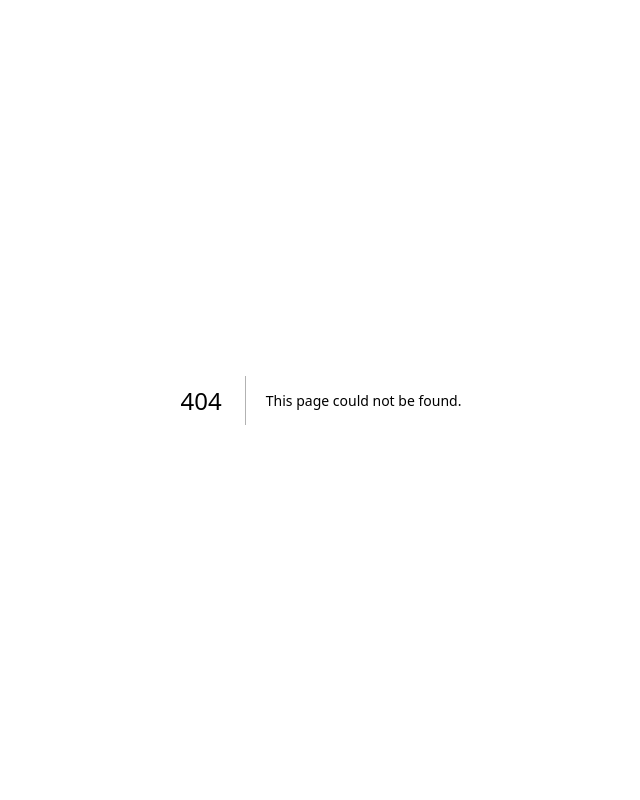
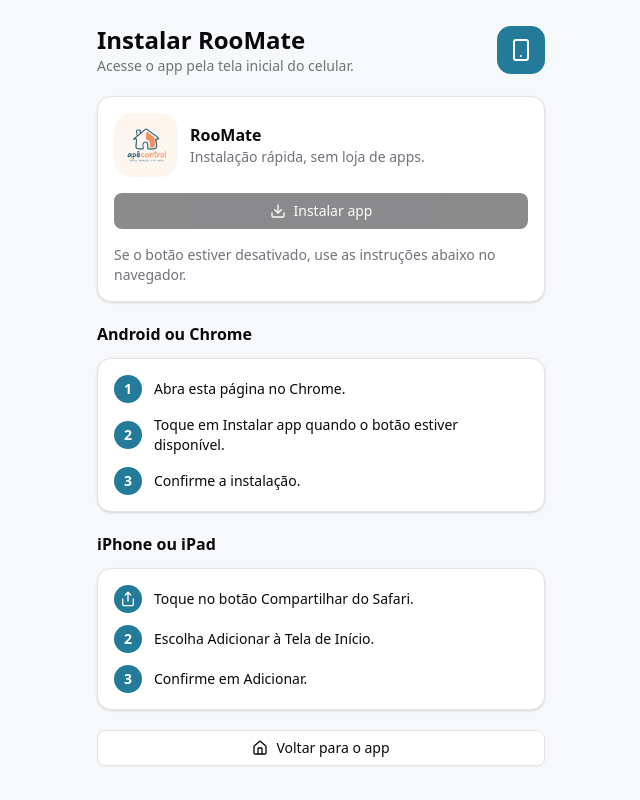
Before and after one commit to AristotelesAlves/RooMate, a Next.js app: page /instalar in a window 1280 px wide. Before the commit this address had no page. Shown: the whole page, without its empty margins (319-959 px from the left). Built offline with nearby package versions, Linux system fonts and the light colour scheme.

Commit message:
Add PWA install page

```diff
--- /dev/null
+++ b/app/instalar/page.tsx
@@ -0,0 +1,168 @@
+"use client"
+
+import { Button } from "@/components/ui/button"
+import { Card, CardDescription } from "@/components/ui/card"
+import { CheckCircle2, Download, Home, Share, Smartphone } from "lucide-react"
+import Image from "next/image"
+import Link from "next/link"
+import type { ReactNode } from "react"
+import { useEffect, useState } from "react"
+
+type BeforeInstallPromptEvent = Event & {
+  prompt: () => Promise<void>
+  userChoice: Promise<{
+    outcome: "accepted" | "dismissed"
+    platform: string
+  }>
+}
+
+type NavigatorWithStandalone = Navigator & {
+  standalone?: boolean
+}
+
+function isAppInstalled() {
+  if (typeof window === "undefined") {
+    return false
+  }
+
+  const standalone = window.matchMedia("(display-mode: standalone)").matches
+  const navigator = window.navigator as NavigatorWithStandalone
+
+  return standalone || Boolean(navigator.standalone)
+}
+
+export default function InstallPage() {
+  const [installPrompt, setInstallPrompt] = useState<BeforeInstallPromptEvent | null>(null)
+  const [isInstalled, setIsInstalled] = useState(isAppInstalled)
+
+  useEffect(() => {
+    function handleBeforeInstallPrompt(event: Event) {
+      event.preventDefault()
+      setInstallPrompt(event as BeforeInstallPromptEvent)
+    }
+
+    function handleAppInstalled() {
+      setInstallPrompt(null)
+      setIsInstalled(true)
+    }
+
+    window.addEventListener("beforeinstallprompt", handleBeforeInstallPrompt)
+    window.addEventListener("appinstalled", handleAppInstalled)
+
+    return () => {
+      window.removeEventListener("beforeinstallprompt", handleBeforeInstallPrompt)
+      window.removeEventListener("appinstalled", handleAppInstalled)
+    }
+  }, [])
+
+  async function handleInstall() {
+    if (!installPrompt) {
+      return
+    }
+
+    await installPrompt.prompt()
+    const choice = await installPrompt.userChoice
+
+    if (choice.outcome === "accepted") {
+      setIsInstalled(true)
+    }
+
+    setInstallPrompt(null)
+  }
+
+  return (
+    <main className="min-h-svh bg-[#F7F8FA] px-4 py-6">
+      <div className="mx-auto flex max-w-md flex-col gap-5">
+        <section className="flex items-center justify-between">
+          <div>
+            <h1 className="text-2xl font-semibold">Instalar RooMate</h1>
+            <p className="text-sm text-muted-foreground">
+              Acesse o app pela tela inicial do celular.
+            </p>
+          </div>
+          <div className="rounded-xl bg-[#237B99] p-3 text-white">
+            <Smartphone />
+          </div>
+        </section>
+
+        <Card className="gap-4 p-4">
+          <div className="flex items-center gap-3">
+            <Image
+              alt="RooMate"
+              className="h-16 w-16 rounded-2xl"
+              height={64}
+              src="/icon-192.png"
+              width={64}
+            />
+            <div>
+              <h2 className="font-semibold">RooMate</h2>
+              <CardDescription>Instalação rápida, sem loja de apps.</CardDescription>
+            </div>
+          </div>
+
+          {isInstalled ? (
+            <Button disabled>
+              <CheckCircle2 />
+              App instalado
+            </Button>
+          ) : (
+            <Button disabled={!installPrompt} onClick={handleInstall}>
+              <Download />
+              Instalar app
+            </Button>
+          )}
+
+          {!installPrompt && !isInstalled ? (
+            <CardDescription>
+              Se o botão estiver desativado, use as instruções abaixo no navegador.
+            </CardDescription>
+          ) : null}
+        </Card>
+
+        <section className="flex flex-col gap-3">
+          <h2 className="font-semibold">Android ou Chrome</h2>
+          <Card className="gap-3 p-4">
+            <Step number="1" text="Abra esta página no Chrome." />
+            <Step number="2" text="Toque em Instalar app quando o botão estiver disponível." />
+            <Step number="3" text="Confirme a instalação." />
+          </Card>
+        </section>
+
+        <section className="flex flex-col gap-3">
+          <h2 className="font-semibold">iPhone ou iPad</h2>
+          <Card className="gap-3 p-4">
+            <Step icon={<Share size={16} />} text="Toque no botão Compartilhar do Safari." />
+            <Step number="2" text="Escolha Adicionar à Tela de Início." />
+            <Step number="3" text="Confirme em Adicionar." />
+          </Card>
+        </section>
+
+        <Button asChild variant="outline">
+          <Link href="/inicio">
+            <Home />
+            Voltar para o app
+          </Link>
+        </Button>
+      </div>
+    </main>
+  )
+}
+
+function Step({
+  icon,
+  number,
+  text,
+}: {
+  icon?: ReactNode
+  number?: string
+  text: string
+}) {
+  return (
+    <div className="flex items-center gap-3">
+      <div className="flex h-7 w-7 shrink-0 items-center justify-center rounded-full bg-[#237B99] text-sm font-semibold text-white">
+        {icon ?? number}
+      </div>
+      <span className="text-sm">{text}</span>
+    </div>
+  )
+}
```
